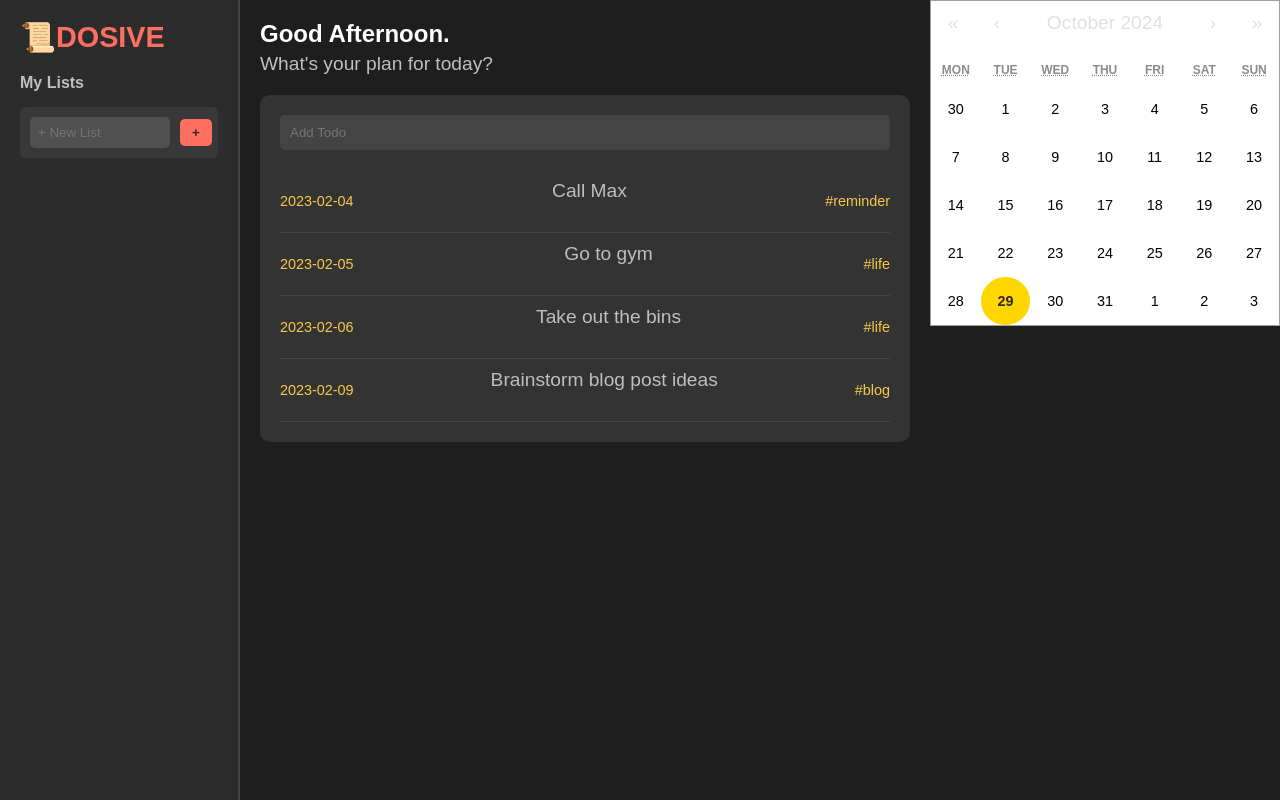
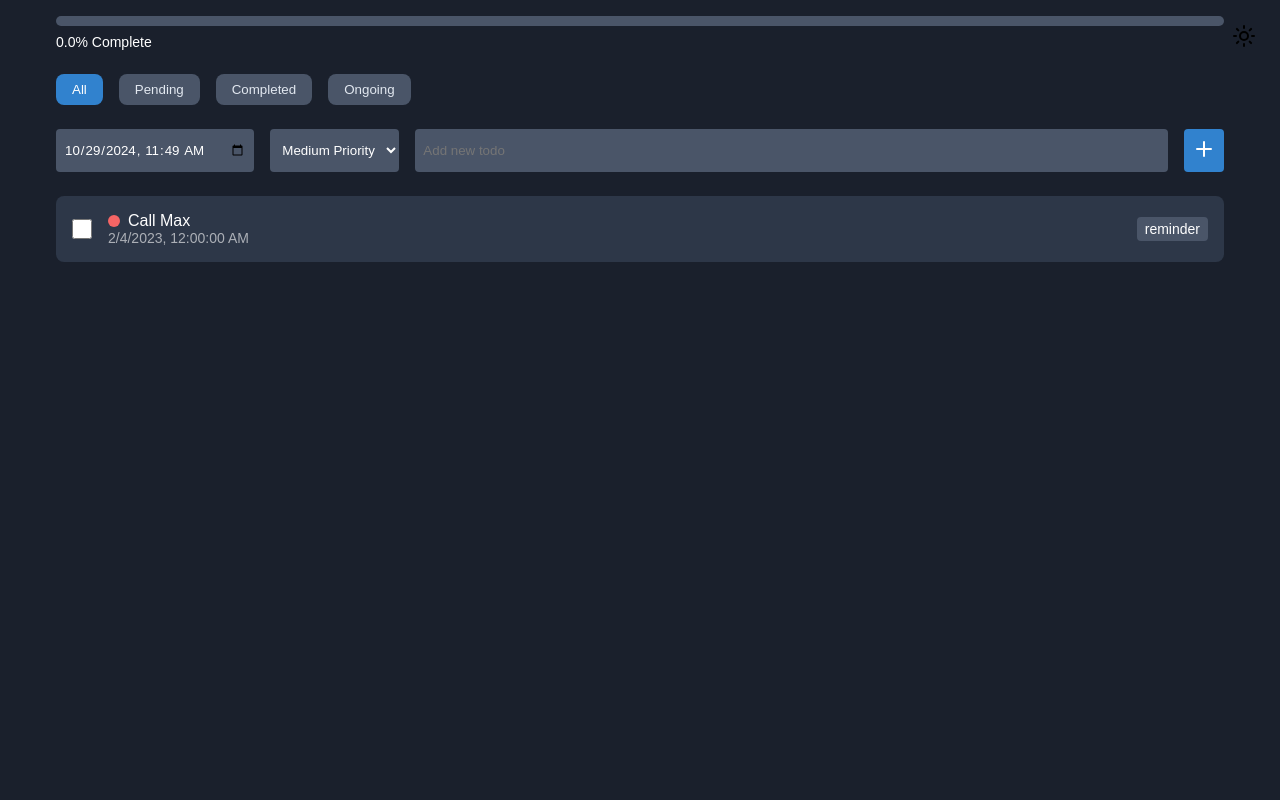
Before and after one commit to pranjal-2507/ToDoList_dimensionlessAI, a React (Vite) app in the folder client/: page / in a window 1280 px wide. Built offline with nearby package versions, Linux system fonts and the light colour scheme.

Commit message:
Created the main todolist

```diff
--- a/client/src/Components/ToDoList.jsx
+++ b/client/src/Components/ToDoList.jsx
@@ -1,22 +1,167 @@
-import React from 'react';
-import Sidebar from '../Components/Sidebar'
-import TaskList from '../Components/TaskList';
-import Calendar from '../Components/Calender';
-import '../Styles/ToDoList.css'
+import React, { useState } from 'react';
+import { Plus, Calendar, Moon, Sun } from 'lucide-react';
+import '../Styles/ToDoList.css';
 
+const App = () => {
+  const [todos, setTodos] = useState([
+    {
+      id: 1,
+      date: '2023-02-04',
+      text: 'Call Max',
+      tag: 'reminder',
+      status: 'pending',
+      priority: 'high',
+      completed: false
+    }
+  ]);
+  const [newTodo, setNewTodo] = useState('');
+  const [selectedDate, setSelectedDate] = useState(new Date());
+  const [activeCategory, setActiveCategory] = useState('all');
+  const [darkMode, setDarkMode] = useState(true);
+  const [selectedPriority, setSelectedPriority] = useState('medium');
 
-const ToDoList = () => {
+  const months = ['January', 'February', 'March', 'April', 'May', 'June', 'July', 'August', 'September', 'October', 'November', 'December'];
+
+  const getProgress = () => {
+    const completedTasks = todos.filter(todo => todo.completed).length;
+    return (completedTasks / todos.length) * 100 || 0;
+  };
+
+  const handleAddTodo = (e) => {
+    e.preventDefault();
+    if (!newTodo.trim()) return;
+
+    const newTodoItem = {
+      id: todos.length + 1,
+      date: selectedDate.toISOString().split('T')[0],
+      text: newTodo,
+      tag: 'general',
+      status: 'pending',
+      priority: selectedPriority,
+      completed: false
+    };
+
+    setTodos([...todos, newTodoItem]);
+    setNewTodo('');
+  };
+
+  const toggleTaskCompletion = (id) => {
+    setTodos(todos.map(todo =>
+      todo.id === id ? { ...todo, completed: !todo.completed, status: !todo.completed ? 'completed' : 'pending' } : todo
+    ));
+  };
+
+  const filterTodos = () => {
+    if (activeCategory === 'all') return todos;
+    return todos.filter(todo => todo.status === activeCategory);
+  };
+
+  const getPriorityColor = (priority) => {
+    switch(priority) {
+      case 'high': return 'priority-high';
+      case 'medium': return 'priority-medium';
+      case 'low': return 'priority-low';
+      default: return 'priority-default';
+    }
+  };
+
   return (
-    <div className="app">
-      <Sidebar />
-      <div className="main-content">
-        <h2>Good Afternoon.</h2>
-        <p>What's your plan for today?</p>
-        <TaskList />
+    <div className={`app ${darkMode ? 'dark-mode' : 'light-mode'}`}>
+      <div className="container">
+        {/* Theme Toggle */}
+        <button
+          onClick={() => setDarkMode(!darkMode)}
+          className="theme-toggle"
+        >
+          {darkMode ? <Sun className="icon" /> : <Moon className="icon" />}
+        </button>
+
+        {/* Progress Bar */}
+        <div className="progress-container">
+          <div className="progress-bar-bg">
+            <div
+              className="progress-bar-fill"
+              style={{ width: `${getProgress()}%` }}
+            ></div>
+          </div>
+          <p className="progress-text">{getProgress().toFixed(1)}% Complete</p>
+        </div>
+
+        {/* Categories */}
+        <div className="categories">
+          {['all', 'pending', 'completed', 'ongoing'].map(category => (
+            <button
+              key={category}
+              onClick={() => setActiveCategory(category)}
+              className={`category-button ${activeCategory === category ? 'active' : ''}`}
+            >
+              {category}
+            </button>
+          ))}
+        </div>
+
+        {/* Todo Form */}
+        <form onSubmit={handleAddTodo} className="todo-form">
+          <div className="form-content">
+            <input
+              type="datetime-local"
+              className="date-input"
+              value={selectedDate.toISOString().slice(0, 16)}
+              onChange={(e) => setSelectedDate(new Date(e.target.value))}
+            />
+            <select
+              value={selectedPriority}
+              onChange={(e) => setSelectedPriority(e.target.value)}
+              className="priority-select"
+            >
+              <option value="high">High Priority</option>
+              <option value="medium">Medium Priority</option>
+              <option value="low">Low Priority</option>
+            </select>
+            <input
+              type="text"
+              value={newTodo}
+              onChange={(e) => setNewTodo(e.target.value)}
+              placeholder="Add new todo"
+              className="todo-input"
+            />
+            <button type="submit" className="add-button">
+              <Plus />
+            </button>
+          </div>
+        </form>
+
+        {/* Todo List */}
+        <div className="todo-list">
+          {filterTodos().map(todo => (
+            <div
+              key={todo.id}
+              className="todo-item"
+            >
+              <input
+                type="checkbox"
+                checked={todo.completed}
+                onChange={() => toggleTaskCompletion(todo.id)}
+                className="todo-checkbox"
+              />
+              <div className={`todo-content ${todo.completed ? 'completed' : ''}`}>
+                <div className="todo-header">
+                  <div className={`priority-indicator ${getPriorityColor(todo.priority)}`}></div>
+                  <span>{todo.text}</span>
+                </div>
+                <div className="todo-date">
+                  {new Date(todo.date).toLocaleString()}
+                </div>
+              </div>
+              <span className="todo-tag">
+                {todo.tag}
+              </span>
+            </div>
+          ))}
+        </div>
       </div>
-      <Calendar />
     </div>
   );
 };
 
-export default ToDoList;
+export default App;
--- a/client/src/Styles/Calender.css
+++ b/client/src/Styles/Calender.css
@@ -1,11 +1,14 @@
-/* Wrapper for the Calendar Component */
+/* Base styles for Calendar Component */
 .calendar {
-  width: 280px;
+  width: 100%;
+  max-width: 600px;
+  margin: 0 auto;
   padding: 20px;
-  background-color: #2b2b2b; /* Dark gray background */
+  background-color: #2b2b2b;
   color: black;
   border-radius: 10px;
   font-family: Arial, sans-serif;
+  box-sizing: border-box;
 }
 
 /* Header for Month and Navigation */
@@ -13,52 +16,116 @@
   display: flex;
   justify-content: space-between;
   margin-bottom: 10px;
-  color: black
+  color: black;
 }
 
 .react-calendar__navigation button {
   background: none;
-  color: #e0e0e0; /* Light gray */
-  font-size: 1.2em;
+  color: #e0e0e0;
+  font-size: clamp(1rem, 2.5vw, 1.2rem);
   cursor: pointer;
+  padding: 8px;
+  border: none;
 }
 
 .react-calendar__navigation button:disabled {
-  color: #6e6e6e; /* Disabled buttons in darker gray */
+  color: #6e6e6e;
 }
 
 /* Weekday Headers */
-.react-calendar__month-view__weekdays {
+.react-calendar_month-view_weekdays {
   text-align: center;
+  font-size: clamp(0.8rem, 2vw, 0.9rem);
 }
 
-.react-calendar__month-view__weekdays__weekday {
-  color: #8c8c8c; /* Medium gray for weekday names */
+.react-calendar_month-viewweekdays_weekday {
+  color: #8c8c8c;
   font-weight: bold;
+  padding: 8px 0;
 }
 
 /* Calendar Dates */
 .react-calendar__tile {
-  padding: 15px;
-  font-size: 0.9em;
+  padding: clamp(8px, 2vw, 15px);
+  font-size: clamp(0.8rem, 2vw, 0.9rem);
   text-align: center;
   color: black;
   background: none;
-  border-radius: 50%; /* Circular style */
+  border-radius: 50%;
   transition: background-color 0.3s ease;
+  aspect-ratio: 1;
+  display: flex;
+  align-items: center;
+  justify-content: center;
 }
 
-/* Today’s Date Highlight */
+/* Today's Date Highlight */
 .highlight-today {
-  background-color: #ffd700; /* Bright yellow for today’s date */
-  color: #2b2b2b; /* Dark text on yellow */
+  background-color: #ffd700;
+  color: #2b2b2b;
   font-weight: bold;
 }
 
-
 /* Custom Deadline Highlight */
 .highlight-deadline {
-  background-color: #555555; /* Medium gray for deadlines */
-  color: #ffd700; /* Yellow text on deadline */
+  background-color: #555555;
+  color: #ffd700;
   font-weight: bold;
 }
+
+/* Mobile-specific styles */
+@media screen and (max-width: 480px) {
+  .calendar {
+    padding: 10px;
+    border-radius: 8px;
+  }
+
+  .react-calendar__navigation button {
+    padding: 4px;
+  }
+
+  .react-calendar__tile {
+    padding: 6px;
+  }
+
+  /* Improve touch targets on mobile */
+  .react-calendar__navigation button,
+  .react-calendar__tile {
+    min-height: 44px;
+    min-width: 44px;
+  }
+}
+
+/* Small mobile devices */
+@media screen and (max-width: 320px) {
+  .calendar {
+    padding: 5px;
+  }
+
+  .react-calendar__navigation {
+    margin-bottom: 5px;
+  }
+
+  .react-calendar__tile {
+    padding: 4px;
+  }
+}
+
+/* Landscape orientation adjustments */
+@media screen and (max-height: 500px) and (orientation: landscape) {
+  .calendar {
+    max-width: 90vh;
+    padding: 10px;
+  }
+
+  .react-calendar__tile {
+    padding: 4px;
+  }
+}
+
+/* Ensure calendar fits in viewport */
+@media screen and (min-width: 768px) {
+  .calendar {
+    max-width: 600px;
+  }
+}
--- a/client/src/Styles/ToDoList.css
+++ b/client/src/Styles/ToDoList.css
@@ -1,24 +1,220 @@
+/* Base styles */
 .app {
-    display: flex;
-    height: 100vh;
-    color: white;
-    background-color: #1e1e1e;
-  }
+  min-height: 100vh;
+}
 
-  .main-content {
-    flex: 2;
-    padding: 20px;
-    background-color: #1e1e1e;
-    color: white;
-  }
+.dark-mode {
+  background-color: #1a202c;
+  color: white;
+}
 
-  .main-content h2 {
-    font-size: 1.5rem;
-    margin-bottom: 5px;
-  }
+.light-mode {
+  background-color: white;
+  color: #1a202c;
+}
 
-  .main-content p {
-    margin-bottom: 20px;
-    font-size: 1.2rem;
-    color: #bfbfbf;
-  }
+.container {
+  max-width: 1200px;
+  margin: 0 auto;
+  padding: 1rem;
+}
+
+/* Theme toggle */
+.theme-toggle {
+  position: fixed;
+  top: 1rem;
+  right: 1rem;
+  padding: 0.5rem;
+  border-radius: 9999px;
+  background: none;
+  border: none;
+  cursor: pointer;
+}
+
+.icon {
+  width: 1.5rem;
+  height: 1.5rem;
+}
+
+/* Progress bar */
+.progress-container {
+  margin-bottom: 1.5rem;
+}
+
+.progress-bar-bg {
+  width: 100%;
+  background-color: #4a5568;
+  border-radius: 9999px;
+  height: 0.625rem;
+}
+
+.progress-bar-fill {
+  background-color: #3182ce;
+  height: 100%;
+  border-radius: 9999px;
+  transition: width 500ms;
+}
+
+.progress-text {
+  font-size: 0.875rem;
+  margin-top: 0.5rem;
+}
+
+/* Categories */
+.categories {
+  display: flex;
+  gap: 1rem;
+  margin-bottom: 1.5rem;
+}
+
+.category-button {
+  padding: 0.5rem 1rem;
+  border-radius: 0.5rem;
+  text-transform: capitalize;
+  background-color: #4a5568;
+  color: #e2e8f0;
+  border: none;
+  cursor: pointer;
+}
+
+.category-button.active {
+  background-color: #3182ce;
+  color: white;
+}
+
+/* Todo form */
+.todo-form {
+  margin-bottom: 1.5rem;
+}
+
+.form-content {
+  display: flex;
+  gap: 1rem;
+}
+
+.date-input,
+.priority-select,
+.todo-input {
+  padding: 0.5rem;
+  border-radius: 0.25rem;
+  background-color: #4a5568;
+  color: white;
+  border: none;
+}
+
+.todo-input {
+  flex: 1;
+}
+
+.add-button {
+  padding: 0.5rem;
+  background-color: #3182ce;
+  color: white;
+  border: none;
+  border-radius: 0.25rem;
+  cursor: pointer;
+}
+
+.add-button:hover {
+  background-color: #2c5282;
+}
+
+/* Todo list */
+.todo-list {
+  display: flex;
+  flex-direction: column;
+  gap: 1rem;
+}
+
+.todo-item {
+  display: flex;
+  align-items: center;
+  gap: 1rem;
+  padding: 1rem;
+  border-radius: 0.5rem;
+  background-color: #2d3748;
+}
+
+.todo-checkbox {
+  width: 1.25rem;
+  height: 1.25rem;
+}
+
+.todo-content {
+  flex: 1;
+}
+
+.todo-content.completed {
+  text-decoration: line-through;
+  opacity: 0.5;
+}
+
+.todo-header {
+  display: flex;
+  align-items: center;
+  gap: 0.5rem;
+}
+
+.priority-indicator {
+  width: 0.75rem;
+  height: 0.75rem;
+  border-radius: 9999px;
+}
+
+.priority-high {
+  background-color: #f56565;
+}
+
+.priority-medium {
+  background-color: #ecc94b;
+}
+
+.priority-low {
+  background-color: #48bb78;
+}
+
+.priority-default {
+  background-color: #a0aec0;
+}
+
+.todo-date {
+  font-size: 0.875rem;
+  opacity: 0.6;
+}
+
+.todo-tag {
+  padding: 0.25rem 0.5rem;
+  font-size: 0.875rem;
+  border-radius: 0.25rem;
+  background-color: #4a5568;
+  color: white;
+}
+
+/* Dark mode specific styles */
+.dark-mode .date-input,
+.dark-mode .priority-select,
+.dark-mode .todo-input {
+  background-color: #4a5568;
+  color: white;
+}
+
+.dark-mode .todo-item {
+  background-color: #2d3748;
+}
+
+/* Light mode specific styles */
+.light-mode .date-input,
+.light-mode .priority-select,
+.light-mode .todo-input {
+  background-color: #e2e8f0;
+  color: #1a202c;
+}
+
+.light-mode .todo-item {
+  background-color: #f7fafc;
+}
+
+.light-mode .category-button {
+  background-color: #e2e8f0;
+  color: #1a202c;
+}
```
